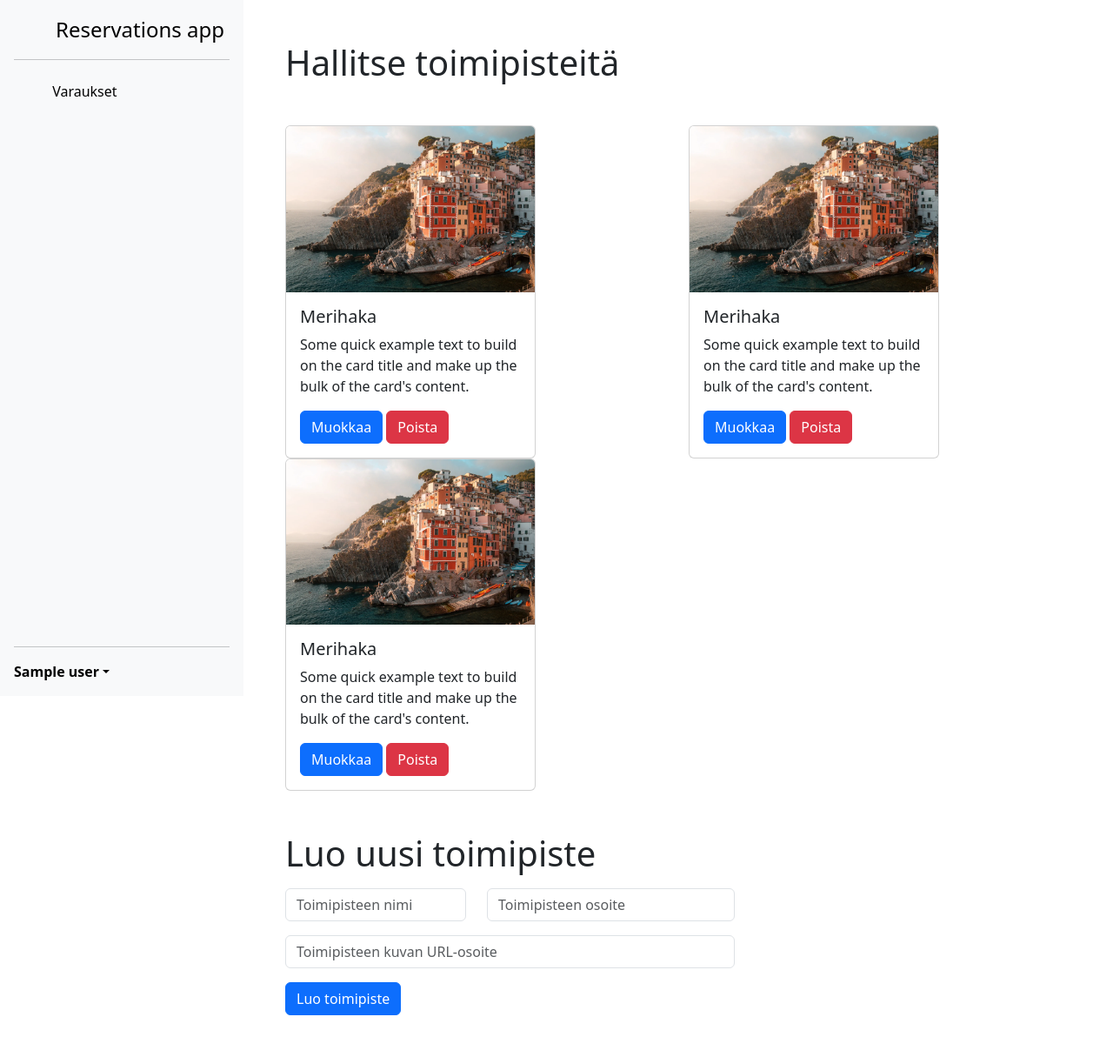
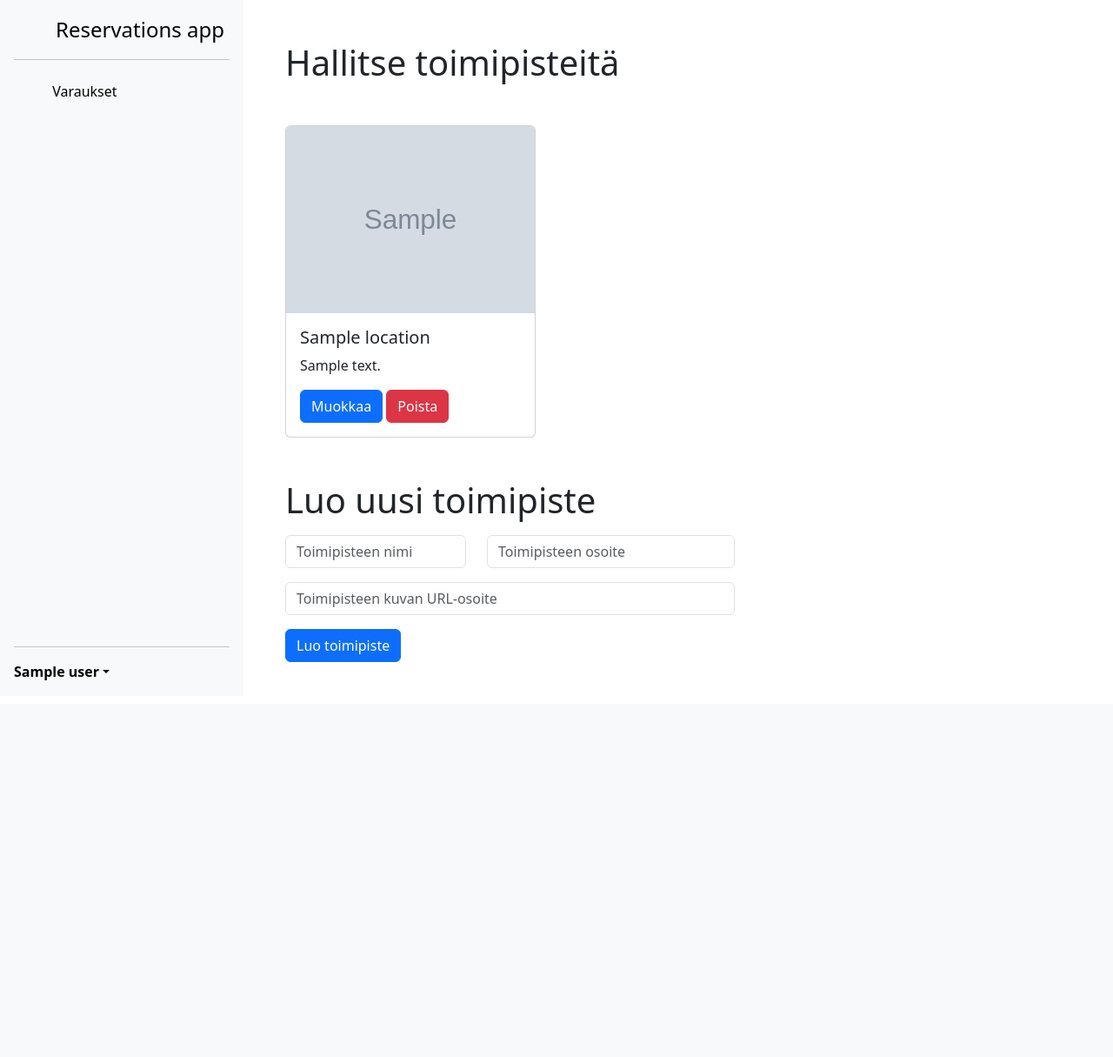
Before and after one commit to Rokirok/reservations, a Flask app: template templates/dashboard/locations/manage_locations.html in a window 1280 px wide. Shown: the whole page at 87% size. After the commit the page ends 782 px from the top, so only its background shows below. Run offline with Flask 3, Linux system fonts and the light colour scheme; the template is opened without the code that fills it: most values are stand-ins (such as "Sample title", 1, 10 or a date in 2020); grey boxes marked "Sample" are stand-in pictures; parts of the project's set-up code (start-up, migrations or seed data) failed here and were passed over.

Commit message:
Allow creation, listing and deletion of locations in the admin dashboard

```diff
--- a/src/database/repositories/location_repository.py
+++ b/src/database/repositories/location_repository.py
@@ -5,7 +5,7 @@ from sqlalchemy.sql import text
 
 def create_location(name: str, address: str, cover_image: str or None) -> Location:
     location = Location.new_location(name, address, cover_image)
-    insert_query = "INSERT INTO locations (id, name, address, cover_image) VALUES (:id, :name, :adress, :cover_image)"
+    insert_query = "INSERT INTO locations (id, name, address, cover_image) VALUES (:id, :name, :address, :cover_image)"
     db.session.execute(text(insert_query), {
         "id": location.location_id,
         "name": location.name,
--- a/templates/dashboard/locations/manage_locations.html
+++ b/templates/dashboard/locations/manage_locations.html
@@ -3,65 +3,41 @@
 {% block content %}
     <h1 class="mb-5">Hallitse toimipisteitä</h1>
     <div class="row mb-5">
-        <div class="col">
-            <div class="card" style="width: 18rem;">
-                <img src="/static/landing-page-background.webp" class="card-img-top"
-                     alt="Kuva Merihaan sijainnista">
-                <div class="card-body">
-                    <h5 class="card-title">Merihaka</h5>
-                    <p class="card-text">Some quick example text to build on the card title and make up the bulk of
-                        the
-                        card's content.</p>
-                    <a href="/dashboard/locations/edit-location/" class="btn btn-primary">Muokkaa</a>
-                    <a href="#" class="btn btn-danger">Poista</a>
+        {% for location in locations %}
+            <div class="col">
+                <div class="card" style="width: 18rem;">
+                    <img src="{{ location.cover_image }}" class="card-img-top"
+                         alt="Kuva {{ location.name }} sijainnista">
+                    <div class="card-body">
+                        <h5 class="card-title">{{ location.name }}</h5>
+                        <p class="card-text">{{ location.address }}</p>
+                        <a href="/dashboard/locations/edit-location/{{ location.location_id }}/"
+                           class="btn btn-primary">Muokkaa</a>
+                        <form class="d-inline-block" action="/dashboard/locations/manage-locations/delete/" method="POST">
+                            <input class="d-none" value="{{ location.location_id }}" name="location_id"/>
+                            <button type="submit" class="btn btn-danger">Poista</button>
+                        </form>
+                    </div>
                 </div>
             </div>
-        </div>
-        <div class="col">
-            <div class="card" style="width: 18rem;">
-                <img src="/static/landing-page-background.webp" class="card-img-top"
-                     alt="Kuva Merihaan sijainnista">
-                <div class="card-body">
-                    <h5 class="card-title">Merihaka</h5>
-                    <p class="card-text">Some quick example text to build on the card title and make up the bulk of
-                        the
-                        card's content.</p>
-                    <a href="/dashboard/locations/edit-location/" class="btn btn-primary">Muokkaa</a>
-                    <a href="#" class="btn btn-danger">Poista</a>
-                </div>
-            </div>
-        </div>
-        <div class="col">
-            <div class="card" style="width: 18rem;">
-                <img src="/static/landing-page-background.webp" class="card-img-top"
-                     alt="Kuva Merihaan sijainnista">
-                <div class="card-body">
-                    <h5 class="card-title">Merihaka</h5>
-                    <p class="card-text">Some quick example text to build on the card title and make up the bulk of
-                        the
-                        card's content.</p>
-                    <a href="/dashboard/locations/edit-location/" class="btn btn-primary">Muokkaa</a>
-                    <a href="#" class="btn btn-danger">Poista</a>
-                </div>
-            </div>
-        </div>
+        {% endfor %}
     </div>
     <div>
         <h1 class="mb-3">Luo uusi toimipiste</h1>
-        <form>
+        <form action="/dashboard/locations/manage-locations/create/" method="POST">
             <div class="row mb-3">
                 <div class="col-3">
-                    <input type="text" class="form-control" placeholder="Toimipisteen nimi"
+                    <input type="text" class="form-control" placeholder="Toimipisteen nimi" name="location_name"
                            aria-label="Toimipisteen nimi">
                 </div>
                 <div class="col-4">
-                    <input type="text" class="form-control" placeholder="Toimipisteen osoite"
+                    <input type="text" class="form-control" placeholder="Toimipisteen osoite" name="location_address"
                            aria-label="Toimipisteen osoite">
                 </div>
             </div>
             <div class="row mb-3">
                 <div class="col-7">
-                    <input type="text" class="form-control" placeholder="Toimipisteen kuvan URL-osoite"
+                    <input type="text" class="form-control" placeholder="Toimipisteen kuvan URL-osoite" name="location_cover_image"
                            aria-label="Toimipisteen kuvan URL-osoite">
                 </div>
             </div>
```
Also changed, not shown: src/routes/admin_dashboard.py (+14 -1 lines), src/services/locations.py (added, +62 -0 lines).
